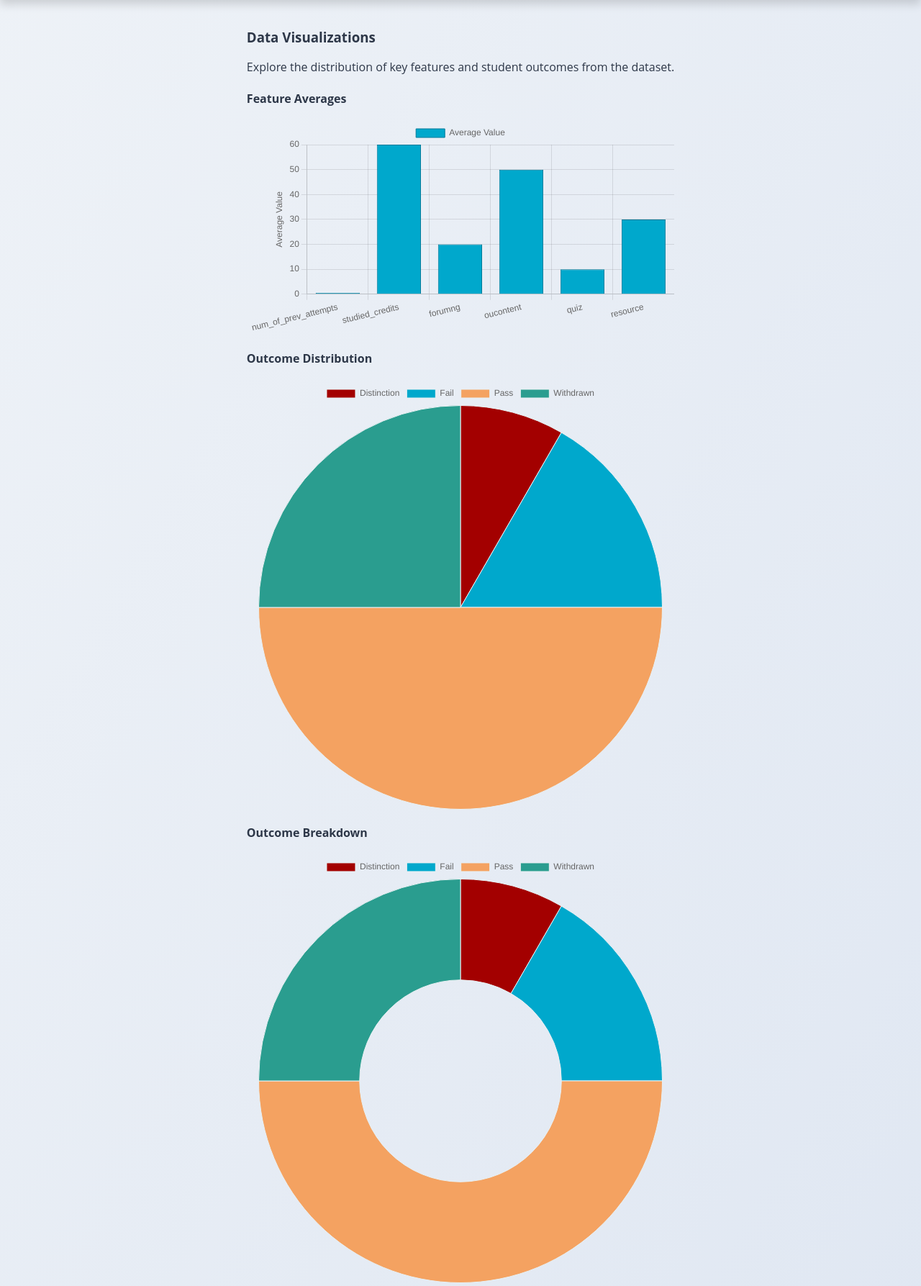
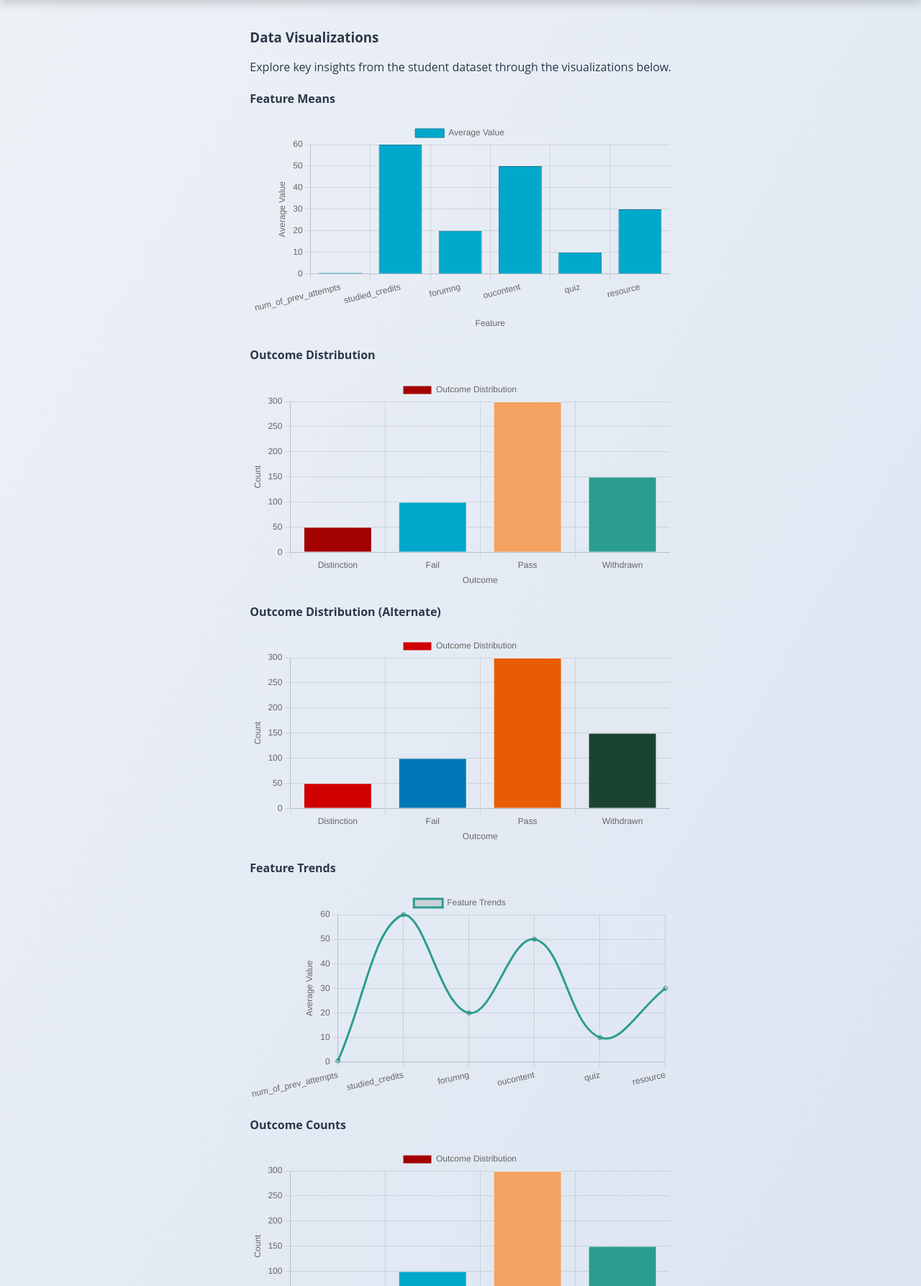
Before and after one commit to Hammad576/studentMOOCPredictionUsingDeepLearning, a Flask app: page /graphs in a window 1280 px wide. Shown: the part 164-1951 px from the top of the page at 72% size. Run offline with Flask 3, Linux system fonts and the light colour scheme; parts of the project's set-up code (start-up, migrations or seed data) failed here and were passed over.

Commit message:
Removed rounded charts

```diff
--- a/static/js/chart.js
+++ b/static/js/chart.js
@@ -2,9 +2,10 @@ document.addEventListener('DOMContentLoaded', async () => {
     if (document.getElementById('featureChart')) {
         try {
             const response = await fetch('/data');
+            if (!response.ok) throw new Error(`HTTP error: ${response.status}`);
             const data = await response.json();
 
-            // Chart 1: Bar Chart (Existing)
+            // Chart 1: Feature Distribution (Bar, Unchanged)
             const featureChart = new Chart(document.getElementById('featureChart'), {
                 type: 'bar',
                 data: {
@@ -27,15 +28,16 @@ document.addEventListener('DOMContentLoaded', async () => {
                 options: {
                     responsive: true,
                     scales: {
-                        y: { beginAtZero: true, title: { display: true, text: 'Average Value' } }
+                        y: { beginAtZero: true, title: { display: true, text: 'Average Value' } },
+                        x: { title: { display: true, text: 'Feature' } }
                     },
                     plugins: { legend: { display: true } }
                 }
             });
 
-            // Chart 2: Pie Chart (Existing)
+            // Chart 2: Outcome Distribution (Pie → Bar)
             const outcomeChart = new Chart(document.getElementById('outcomeChart'), {
-                type: 'pie',
+                type: 'bar',
                 data: {
                     labels: Object.keys(data.outcome_counts),
                     datasets: [{
@@ -48,30 +50,38 @@ document.addEventListener('DOMContentLoaded', async () => {
                 },
                 options: {
                     responsive: true,
+                    scales: {
+                        y: { beginAtZero: true, title: { display: true, text: 'Count' } },
+                        x: { title: { display: true, text: 'Outcome' } }
+                    },
                     plugins: { legend: { position: 'top' } }
                 }
             });
 
-            // Chart 3: Doughnut Chart (Corrected)
+            // Chart 3: Outcome Distribution Alternate (Doughnut → Bar)
             const outcomeChart2 = new Chart(document.getElementById('outcomeChart2'), {
-                type: 'doughnut',
+                type: 'bar',
                 data: {
                     labels: Object.keys(data.outcome_counts),
                     datasets: [{
                         label: 'Outcome Distribution',
                         data: Object.values(data.outcome_counts),
-                        backgroundColor: ['#a30000', '#00a8cc', '#f4a261', '#2a9d8f'],
+                        backgroundColor: ['#d00000', '#0077b6', '#e85d04', '#1b4332'],
                         borderColor: '#e8f0f2',
                         borderWidth: 1
                     }]
                 },
                 options: {
                     responsive: true,
+                    scales: {
+                        y: { beginAtZero: true, title: { display: true, text: 'Count' } },
+                        x: { title: { display: true, text: 'Outcome' } }
+                    },
                     plugins: { legend: { position: 'top' } }
                 }
             });
 
-            // Chart 4: Line Chart (New)
+            // Chart 4: Feature Trends (Line, Unchanged)
             const lineChart = new Chart(document.getElementById('lineChart'), {
                 type: 'line',
                 data: {
@@ -93,55 +103,36 @@ document.addEventListener('DOMContentLoaded', async () => {
                 options: {
                     responsive: true,
                     scales: {
-                        y: { beginAtZero: true }
-                    }
+                        y: { beginAtZero: true, title: { display: true, text: 'Average Value' } }
+                    },
+                    plugins: { legend: { position: 'top' } }
                 }
             });
 
-            // Chart 5: Polar Area Chart (New)
+            // Chart 5: Outcome Distribution (PolarArea → Bar)
             const polarChart = new Chart(document.getElementById('polarChart'), {
-                type: 'polarArea',
+                type: 'bar',
                 data: {
                     labels: Object.keys(data.outcome_counts),
                     datasets: [{
                         label: 'Outcome Distribution',
                         data: Object.values(data.outcome_counts),
-                        backgroundColor: ['#a30000', '#00a8cc', '#f4a261', '#2a9d8f']
+                        backgroundColor: ['#a30000', '#00a8cc', '#f4a261', '#2a9d8f'],
+                        borderColor: '#e8f0f2',
+                        borderWidth: 1
                     }]
                 },
                 options: {
                     responsive: true,
+                    scales: {
+                        y: { beginAtZero: true, title: { display: true, text: 'Count' } },
+                        x: { title: { display: true, text: 'Outcome' } }
+                    },
                     plugins: { legend: { position: 'top' } }
                 }
             });
 
-            // Chart 6: Radar Chart (New)
-            const radarChart = new Chart(document.getElementById('radarChart'), {
-                type: 'radar',
-                data: {
-                    labels: ['num_of_prev_attempts', 'studied_credits', 'forumng', 'oucontent', 'quiz', 'resource'],
-                    datasets: [{
-                        label: 'Feature Analysis',
-                        data: [
-                            data.feature_means.num_of_prev_attempts,
-                            data.feature_means.studied_credits,
-                            data.feature_means.forumng,
-                            data.feature_means.oucontent,
-                            data.feature_means.quiz,
-                            data.feature_means.resource
-                        ],
-                        backgroundColor: 'rgba(0, 168, 204, 0.2)',
-                        borderColor: '#00a8cc'
-                    }]
-                },
-                options: {
-                    responsive: true,
-                    scales: { r: { beginAtZero: true } }
-                }
-            });
-
-            // NEW Chart 7: Gender Comparison (Component Bar Chart)
-            // In your existing chart.js code, add the gender chart:
+            // Chart 6: Gender Comparison (Bar, Unchanged)
             const genderChart = new Chart(document.getElementById('genderChart'), {
                 type: 'bar',
                 data: {
@@ -169,16 +160,23 @@ document.addEventListener('DOMContentLoaded', async () => {
                 options: {
                     responsive: true,
                     scales: {
-                        y: { beginAtZero: true, title: { display: true, text: 'Number of Students' } }
+                        y: { beginAtZero: true, title: { display: true, text: 'Number of Students' } },
+                        x: { title: { display: true, text: 'Outcome' } }
                     },
                     plugins: { legend: { position: 'top' } }
                 }
             });
 
-
         } catch (err) {
             console.error('Error loading charts:', err);
-            document.getElementById('featureChart').parentElement.innerHTML = '<p>Error loading charts. Please check the dataset.</p>';
+            const containers = [
+                'featureChart', 'outcomeChart', 'outcomeChart2',
+                'lineChart', 'polarChart', 'genderChart'
+            ];
+            containers.forEach(id => {
+                const el = document.getElementById(id);
+                if (el) el.parentElement.innerHTML = '<p class="text-red-600 text-center">Error loading chart. Please check the dataset.</p>';
+            });
         }
     }
 });
--- a/templates/graphs.html
+++ b/templates/graphs.html
@@ -3,18 +3,18 @@
 {% block content %}
 <section class="container mx-auto px-4 py-8">
     <h3 class="text-2xl font-bold text-gray-800 mb-4">Data Visualizations</h3>
-    <p class="text-gray-600 mb-6">Explore the distribution of key features and student outcomes from the dataset.</p>
+    <p class="text-gray-600 mb-6">Explore key insights from the student dataset through the visualizations below.</p>
 
     <div class="grid grid-cols-1 md:grid-cols-2 gap-8">
-        <!-- Feature Means Bar Chart -->
+        <!-- Chart 1: Feature Distribution -->
         <div class="bg-white shadow-md rounded-lg p-6">
-            <h4 class="text-xl font-semibold text-gray-700 mb-4">Feature Averages</h4>
+            <h4 class="text-xl font-semibold text-gray-700 mb-4">Feature Means</h4>
             <div class="relative h-80">
                 <canvas id="featureChart" class="w-full h-full"></canvas>
             </div>
         </div>
 
-        <!-- Outcome Distribution Pie Chart -->
+        <!-- Chart 2: Outcome Distribution -->
         <div class="bg-white shadow-md rounded-lg p-6">
             <h4 class="text-xl font-semibold text-gray-700 mb-4">Outcome Distribution</h4>
             <div class="relative h-80">
@@ -22,15 +22,15 @@
             </div>
         </div>
 
-        <!-- Outcome Distribution Doughnut Chart -->
+        <!-- Chart 3: Outcome Distribution Alternate -->
         <div class="bg-white shadow-md rounded-lg p-6">
-            <h4 class="text-xl font-semibold text-gray-700 mb-4">Outcome Breakdown</h4>
+            <h4 class="text-xl font-semibold text-gray-700 mb-4">Outcome Distribution (Alternate)</h4>
             <div class="relative h-80">
                 <canvas id="outcomeChart2" class="w-full h-full"></canvas>
             </div>
         </div>
 
-        <!-- Feature Trends Line Chart -->
+        <!-- Chart 4: Feature Trends -->
         <div class="bg-white shadow-md rounded-lg p-6">
             <h4 class="text-xl font-semibold text-gray-700 mb-4">Feature Trends</h4>
             <div class="relative h-80">
@@ -38,26 +38,19 @@
             </div>
         </div>
 
-        <!-- Polar Area Chart -->
+        <!-- Chart 5: Outcome Distribution -->
         <div class="bg-white shadow-md rounded-lg p-6">
-            <h4 class="text-xl font-semibold text-gray-700 mb-4">Outcome Polar View</h4>
+            <h4 class="text-xl font-semibold text-gray-700 mb-4">Outcome Counts</h4>
             <div class="relative h-80">
                 <canvas id="polarChart" class="w-full h-full"></canvas>
             </div>
         </div>
 
-        <!-- Radar Chart -->
+        <!-- Chart 6: Gender Comparison -->
         <div class="bg-white shadow-md rounded-lg p-6">
-            <h4 class="text-xl font-semibold text-gray-700 mb-4">Feature Radar Analysis</h4>
+            <h4 class="text-xl font-semibold text-gray-700 mb-4">Gender vs. Outcome</h4>
             <div class="relative h-80">
-                <canvas id="radarChart" class="w-full h-full"></canvas>
-            </div>
-        </div>
-
-        <div class="bg-white shadow-md rounded-lg p-6">
-            <h4 class="text-xl font-semibold text-gray-700 mb-4">Gender Outcome Comparison</h4>
-            <div class="relative h-80">
-                <canvas id="genderChart"></canvas>
+                <canvas id="genderChart" class="w-full h-full"></canvas>
             </div>
         </div>
     </div>
```
